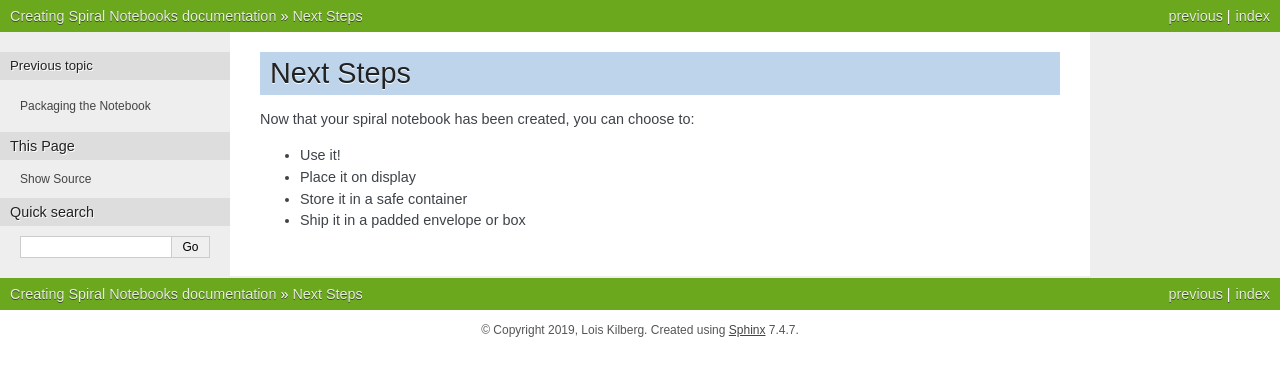
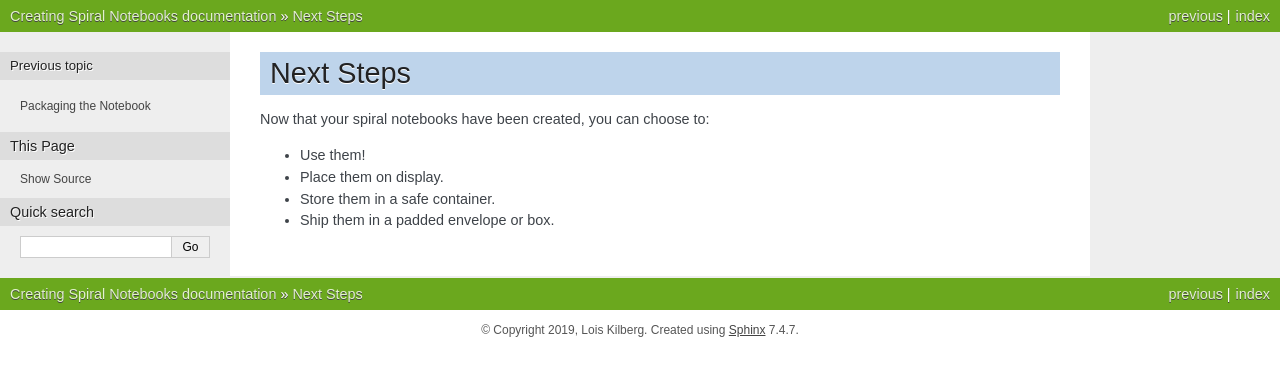
Before and after one commit to loiskilberg/create_spiral_notebook, a Sphinx documentation site: the page built from source/08_next_steps.rst, in a window 1280 px wide. Shown: the top 376 px of the page. Built offline with Sphinx 7.4.7, drawn with Linux system fonts in a browser that asks for light colours; pages that are not in the unit, such as notebooks, are missing from menus.

Commit message:
make notebooks plural

```diff
--- a/source/08_next_steps.rst
+++ b/source/08_next_steps.rst
@@ -1,8 +1,8 @@
 Next Steps
 ##########
-Now that your spiral notebook has been created, you can choose to:
+Now that your spiral notebooks have been created, you can choose to:
 
-* Use it!
-* Place it on display
-* Store it in a safe container
-* Ship it in a padded envelope or box
+* Use them!
+* Place them on display.
+* Store them in a safe container.
+* Ship them in a padded envelope or box.
```
